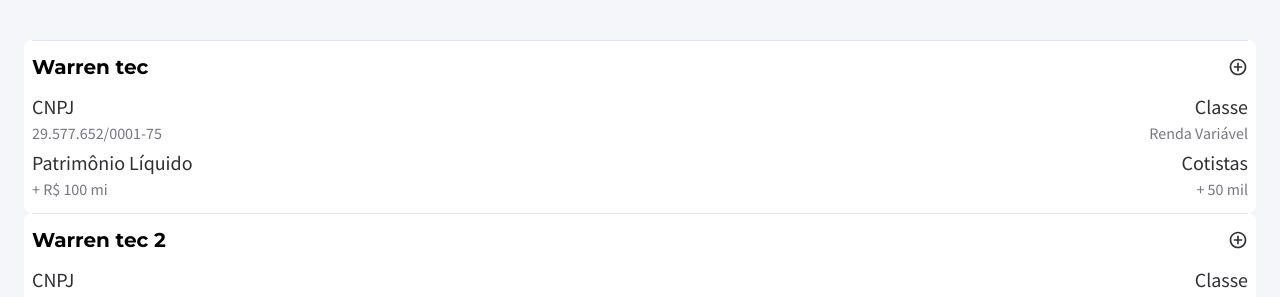
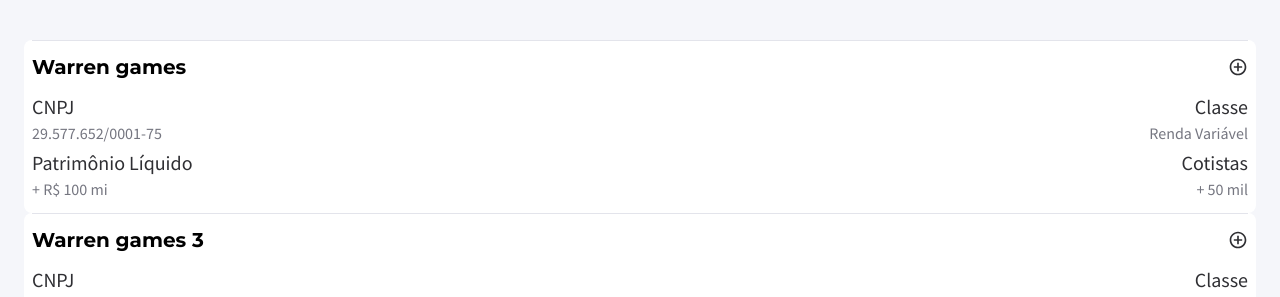
Before and after one commit to luizmellodev/radardoinvestidor-frontend, a Next.js app: page / in a window 1280 px wide. Shown: the part 140-437 px from the top of the page. Built offline with nearby package versions, Linux system fonts and the light colour scheme.

Commit message:
filter list - Duda, Martin, Gabriel e Pedro

```diff
--- a/src/components/FundCard/index.tsx
+++ b/src/components/FundCard/index.tsx
@@ -5,25 +5,17 @@ import { MdAddCircle, MdAddCircleOutline } from 'react-icons/md';
 import { Container, Content, FundTitle, Info, Row, Selected } from './styles';
 
 import IFund from 'interfaces/IFund';
-import { SelectedFundsContext } from 'contexts/SelectedFunds';
+import { FundsContext } from 'contexts/Funds';
 
 interface FundCardProps {
   fund: IFund;
 }
 
 function FundCard({ fund }: FundCardProps) {
-  const { addSelectedFund, removeSelectedFund } = useContext(SelectedFundsContext);
-
-  const [selected, setSelected] = useState(false);
+  const { updateSelectedFund } = useContext(FundsContext);
 
   function handleSelect(fund: IFund) {
-    if (!selected) {
-      addSelectedFund(fund)
-    } else {
-      removeSelectedFund(fund.razaoSocial)
-    }
-
-    setSelected(!selected);
+    updateSelectedFund(fund.razaoSocial);
   }
 
   return (
@@ -32,7 +24,7 @@ function FundCard({ fund }: FundCardProps) {
         <Row marginBottom="12px">
           <FundTitle>{fund.razaoSocial}</FundTitle>
           <Selected onClick={() => handleSelect(fund)}>
-            {selected ? (
+            {fund.selected ? (
               <>
                 <span>Selecionado</span>
                 <MdAddCircle size={20} className="iconSelected" />
--- /dev/null
+++ b/src/contexts/Funds.tsx
@@ -0,0 +1,110 @@
+import { createContext, useState, useEffect } from 'react';
+
+import IFund from 'interfaces/IFund';
+
+interface FundsContextValues {
+  funds: IFund[];
+  selectedFunds: IFund[];
+  updateSelectedFund: (name: string) => void;
+  filterFundByName: (searchText: string) => void;
+}
+
+const fundList = [
+  {
+    razaoSocial: 'Warren games',
+    cnpj: '29.577.652/0001-75',
+    classe: 'Renda Variável',
+    patrimonioLiquido: '+ R$ 100 mi',
+    cotistas: '+ 50 mil',
+    selected: false,
+    hidden: false,
+  },
+  {
+    razaoSocial: 'Warren games 3',
+    cnpj: '29.577.652/0001-75',
+    classe: 'Renda Variável',
+    patrimonioLiquido: '+ R$ 100 mi',
+    cotistas: '+ 50 mil',
+    selected: false,
+    hidden: false,
+  },
+  {
+    razaoSocial: 'Warren tec 3',
+    cnpj: '29.577.652/0001-75',
+    classe: 'Renda Variável',
+    patrimonioLiquido: '+ R$ 100 mi',
+    cotistas: '+ 50 mil',
+    selected: false,
+    hidden: false,
+  },
+  {
+    razaoSocial: 'Warren tec 4',
+    cnpj: '29.577.652/0001-75',
+    classe: 'Renda Variável',
+    patrimonioLiquido: '+ R$ 100 mi',
+    cotistas: '+ 50 mil',
+    selected: false,
+    hidden: false,
+  },
+  {
+    razaoSocial: 'Warren tec 5',
+    cnpj: '29.577.652/0001-75',
+    classe: 'Renda Variável',
+    patrimonioLiquido: '+ R$ 100 mi',
+    cotistas: '+ 50 mil',
+    selected: false,
+    hidden: false,
+  },
+  {
+    razaoSocial: 'Warren tec 6',
+    cnpj: '29.577.652/0001-75',
+    classe: 'Renda Variável',
+    patrimonioLiquido: '+ R$ 100 mi',
+    cotistas: '+ 50 mil',
+    selected: false,
+    hidden: false,
+  },
+];
+
+
+export const FundsContext = createContext({} as FundsContextValues);
+
+export const FundsProvider: React.FC = ({ children }) => {
+  const [funds, setFunds] = useState(fundList);
+
+  const filterFundByName = (searchText: string) => {
+    const searchTextToLowerCase = searchText.toLocaleLowerCase();
+    const filteredFundList = fundList.filter((fund) => fund.razaoSocial.toLowerCase().includes(searchTextToLowerCase));
+
+    setFunds(filteredFundList);
+  }
+
+  const updateSelectedFund = (name: string) => {
+    const fundIndex = funds.findIndex((fund) => fund.razaoSocial === name);
+    const fundToUpdate = funds[fundIndex];
+
+    fundToUpdate.selected = !fundToUpdate.selected
+
+    const newFunds = [...funds];
+    newFunds[fundIndex] = fundToUpdate;
+
+    setFunds(newFunds);
+  }
+
+  const selectedFunds = funds.filter((fund) => fund.selected);
+
+  useEffect(() => {
+    console.log('FUNDOS', funds)
+  }, [funds])
+
+  return (
+    <FundsContext.Provider value={{
+      funds,
+      updateSelectedFund,
+      filterFundByName,
+      selectedFunds
+    }}>
+      {children}
+    </FundsContext.Provider>
+  )
+}
--- a/src/contexts/SelectedFunds.tsx
+++ /dev/null
@@ -1,44 +0,0 @@
-import { createContext, useState, useEffect } from 'react';
-
-import IFund from 'interfaces/IFund';
-
-interface SelectedFundsContextValues {
-  selectedFunds: IFund[];
-  addSelectedFund: (fund: IFund) => void;
-  removeSelectedFund: (name: string) => void;
-}
-
-export const SelectedFundsContext = createContext({} as SelectedFundsContextValues);
-
-export const SelectedFundsProvider: React.FC = ({ children }) => {
-  const [selectedFunds, setSelectedFunds] = useState<IFund[]>([]);
-
-  const addSelectedFund = (fund: IFund) => {
-    const newSelectedFunds = [
-      ...selectedFunds,
-      fund
-    ];
-
-    setSelectedFunds(newSelectedFunds);
-  }
-
-  const removeSelectedFund = (name: string) => {
-    const newSelectedFunds = selectedFunds.filter((fund) => fund.razaoSocial !== name);
-
-    setSelectedFunds(newSelectedFunds);
-  }
-
-  useEffect(() => {
-    console.log('FUNDOS SELECIONADOS', selectedFunds)
-  }, [selectedFunds])
-
-  return (
-    <SelectedFundsContext.Provider value={{
-      selectedFunds,
-      addSelectedFund,
-      removeSelectedFund,
-    }}>
-      {children}
-    </SelectedFundsContext.Provider>
-  )
-}
--- a/src/interfaces/IFund.ts
+++ b/src/interfaces/IFund.ts
@@ -4,4 +4,6 @@ export default interface IFund {
   classe: string;
   patrimonioLiquido: string;
   cotistas: string;
+  selected: boolean;
+  hidden: boolean;
 }
--- a/src/pages/_app.tsx
+++ b/src/pages/_app.tsx
@@ -5,7 +5,7 @@ import GlobalStyles from 'styles/global';
 import theme from 'styles/theme';
 import SplashScreen from '../components/Splash';
 
-import { SelectedFundsProvider } from 'contexts/SelectedFunds';
+import { FundsProvider } from 'contexts/Funds';
 
 function MyApp({ Component, pageProps }: AppProps) {
 
@@ -21,12 +21,12 @@ function MyApp({ Component, pageProps }: AppProps) {
   return (
     <ThemeProvider theme={theme}>
       <GlobalStyles />
-      <SelectedFundsProvider>
+      <FundsProvider>
         {isLoading ? (
             <SplashScreen/>
           ) :
         <Component {...pageProps} />}
-      </SelectedFundsProvider>
+      </FundsProvider>
     </ThemeProvider>
   );
 }
--- a/src/pages/index.tsx
+++ b/src/pages/index.tsx
@@ -9,7 +9,7 @@ import HeaderHome from 'components/HeaderHome';
 import FundCard from 'components/FundCard';
 import Loading from 'components/Loading';
 
-import {SelectedFundsContext} from 'contexts/SelectedFunds';
+import {FundsContext} from 'contexts/Funds';
 
 export const Container = styled.div`
   height: 100%;
@@ -32,71 +32,17 @@ export const Footer = styled.footer`
 
 export default function Home() {
   const router = useRouter();
-  const { selectedFunds } = useContext(SelectedFundsContext);
+  const { funds, filterFundByName, selectedFunds } = useContext(FundsContext);
+
+  const [searchText, setSearchText] = useState('');
 
   const handleCompareButtonClick = () => {
     router.push('/comparacao');
   };
-  const fundList = [
-    {
-      razaoSocial: 'Warren tec',
-      cnpj: '29.577.652/0001-75',
-      classe: 'Renda Variável',
-      patrimonioLiquido: '+ R$ 100 mi',
-      cotistas: '+ 50 mil',
-    },
-    {
-      razaoSocial: 'Warren tec 2',
-      cnpj: '29.577.652/0001-75',
-      classe: 'Renda Variável',
-      patrimonioLiquido: '+ R$ 100 mi',
-      cotistas: '+ 50 mil',
-    },
-    {
-      razaoSocial: 'Warren tec 3',
-      cnpj: '29.577.652/0001-75',
-      classe: 'Renda Variável',
-      patrimonioLiquido: '+ R$ 100 mi',
-      cotistas: '+ 50 mil',
-    },
-    {
-      razaoSocial: 'Warren tec 4',
-      cnpj: '29.577.652/0001-75',
-      classe: 'Renda Variável',
-      patrimonioLiquido: '+ R$ 100 mi',
-      cotistas: '+ 50 mil',
-    },
-    {
-      razaoSocial: 'Warren tec 5',
-      cnpj: '29.577.652/0001-75',
-      classe: 'Renda Variável',
-      patrimonioLiquido: '+ R$ 100 mi',
-      cotistas: '+ 50 mil',
-    },
-    {
-      razaoSocial: 'Warren tec 6',
-      cnpj: '29.577.652/0001-75',
-      classe: 'Renda Variável',
-      patrimonioLiquido: '+ R$ 100 mi',
-      cotistas: '+ 50 mil',
-    },
-  ];
-
-  let filteredFundList: {
-    razaoSocial: string;
-    cnpj: string;
-    classe: string;
-    patrimonioLiquido: string;
-    cotistas: string;
-  }[] = fundList;
 
   const handleOnChangeText = async (searchText: string) => {
-    filteredFundList = fundList.filter((fundo) => {
-      if (fundo.razaoSocial.toLowerCase().includes(searchText)) {
-        return true;
-      }
-    });
-    console.log(filteredFundList);
+    setSearchText(searchText);
+    filterFundByName(searchText);
   };
 
   const [isLoading, setIsLoading] = useState(true);
@@ -118,12 +64,12 @@ export default function Home() {
         ) : (
           <>
             <List>
-              {selectedFunds.length ? (
+              {selectedFunds.length && !searchText ? (
                 selectedFunds.map((fund) => (
                   <FundCard fund={fund} key={fund.razaoSocial} />
                 ))
               ) : (
-                filteredFundList.map((fund) => (
+                funds.map((fund) => (
                   <FundCard fund={fund} key={fund.razaoSocial} />
                 ))
               )}
```
